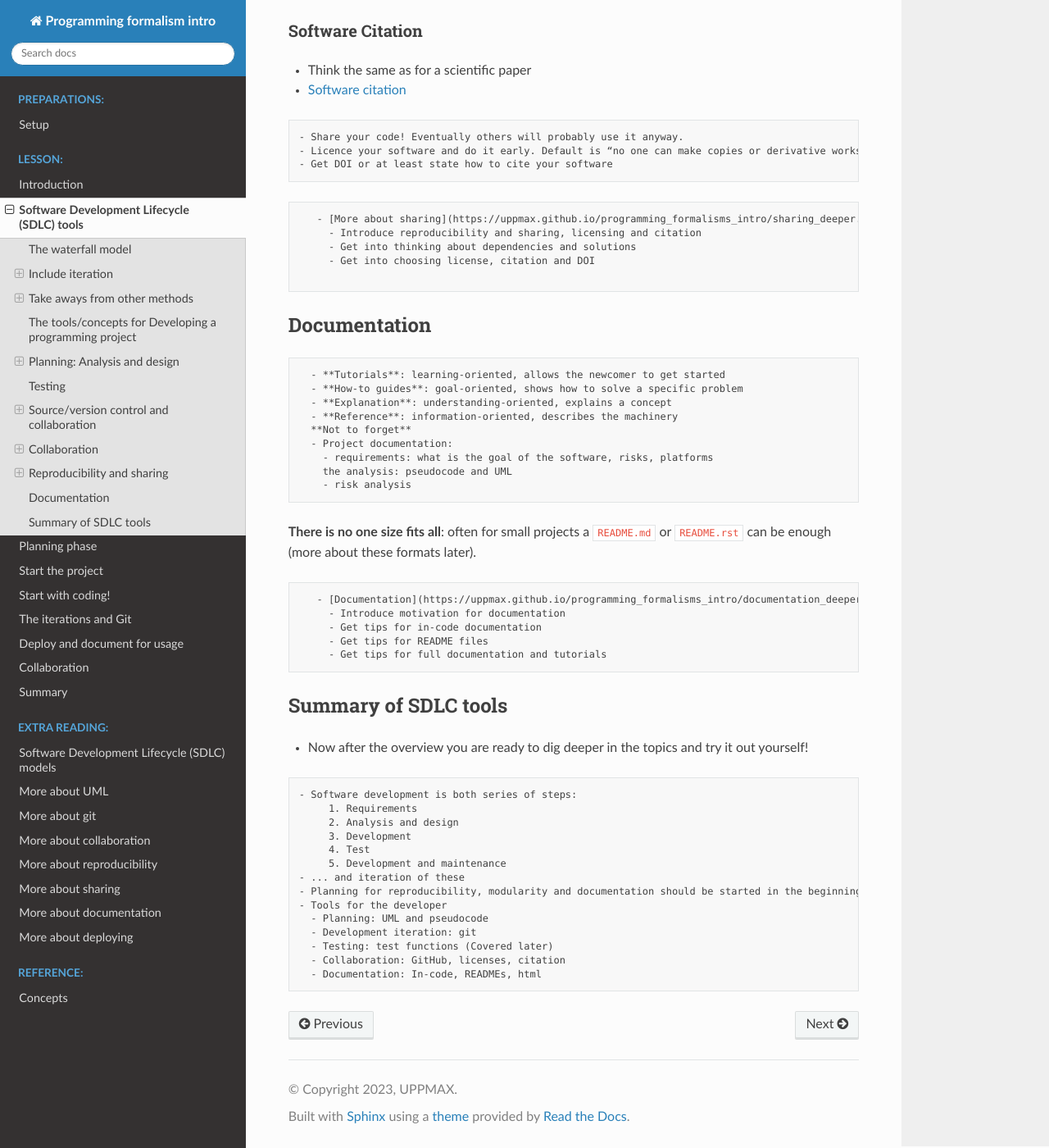
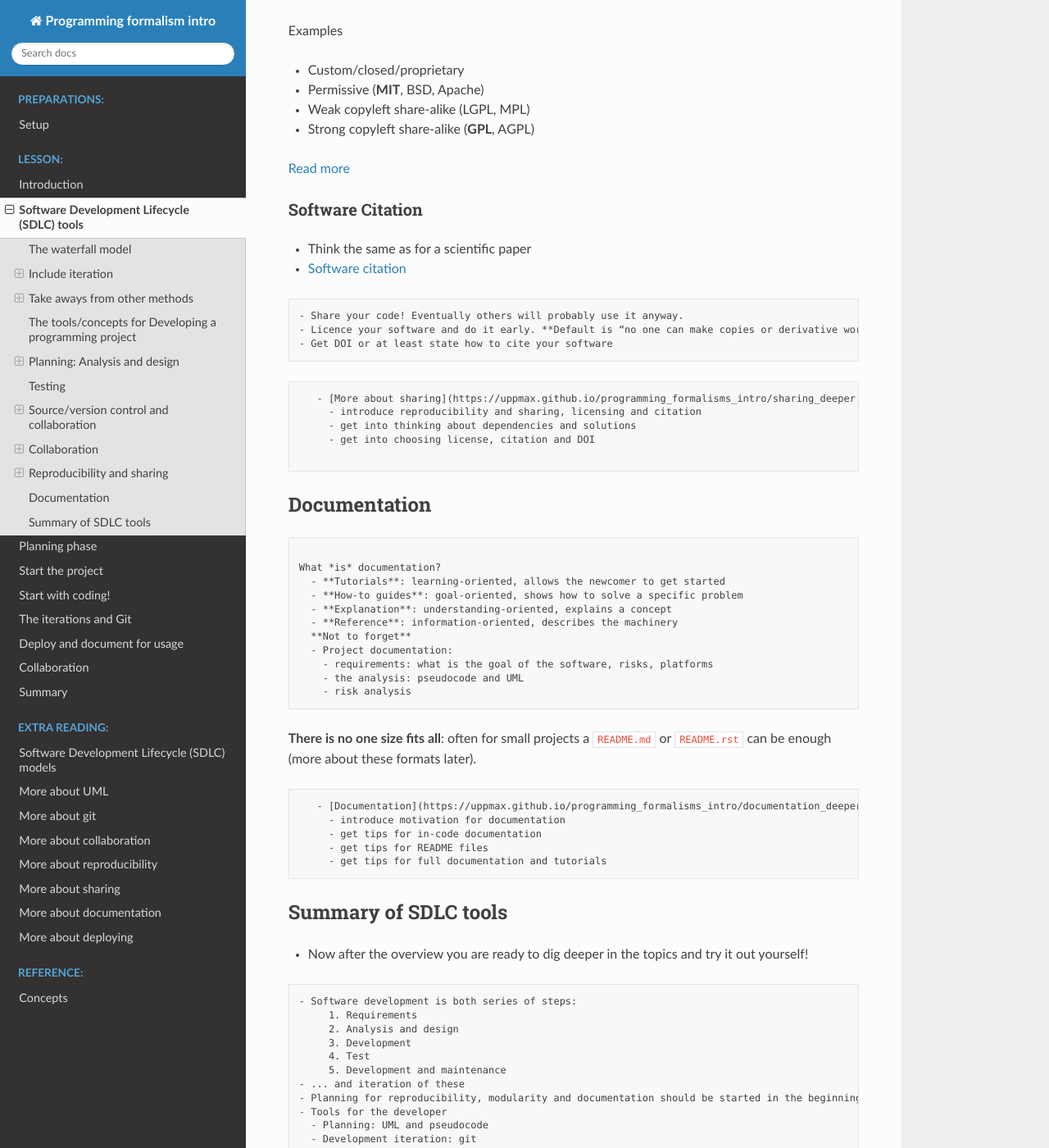
Before and after one commit to UPPMAX/programming_formalisms_intro, a Sphinx documentation site: the page built from doc/sdlc_tools.md, in a window 1280 px wide and 1400 px high, scrolled down 12814 px. Shown: the whole window at 82% size. Built offline with Sphinx 7.4.7 and the Read the Docs theme 2.0.0, drawn with Linux system fonts in a browser that asks for light colours; pages that are not in the unit, such as notebooks, are missing from menus; some of the changed text lies outside the part shown.

Commit message:
sdlc_tools.md sharing docu

````diff
--- a/doc/sdlc_tools.md
+++ b/doc/sdlc_tools.md
@@ -207,10 +207,10 @@ Interaction -> Sequence, Communication, Timing, "Interaction overview"
 }
 ```
 
-```{admonition} We will i nthe course use
+```{admonition} We will in the course use
   - Sequence
   - Activity/algorithm flowchart
-  - class diagrams
+  - Class diagrams
 ```
 
 ##### Sequence
@@ -550,7 +550,7 @@ There are different types of remotes:
 - Some theory will be given in the [Extra material](https://uppmax.github.io/programming_formalisms_intro/reproducible_deeper.html)
 - We will integrate this topic in the hands-on.
 - We will discuss different methods and tools for better reproducibility in research software and data.
-  - virtual environments with ``pip install`` (venv/virtualenv) will be covered in the hands-on.
+  - Virtual environments with ``pip install`` (venv/virtualenv) will be covered in the hands-on.
   - Conda environment is referred to in the extra material.
 - We will demonstrate how version control, workflows, containers, and package managers can be used to record reproducible environments and computational steps.
 
@@ -597,11 +599,18 @@ There are different types of remotes:
 - **Derivative works** usually inherit copyright of the thing derived
 - Time frame: essentially forever (lifetime + X years)
 
-When can you use:
+When can you use?
 - When there is a **license** saying you can
 - Limited other cases (private use, fair use: context dependent)
-- In practice: people do many things, but then can't share their
-  output if license does not allow it or is not clarified
+- In practice: people do many things, but then can't share their output if license does not allow it or is not clarified
+
+Examples
+-  Custom/closed/proprietary
+-  Permissive (**MIT**, BSD, Apache)
+-  Weak copyleft share-alike (LGPL, MPL)
+-  Strong copyleft share-alike (**GPL**, AGPL)
+
+[Read more](https://uppmax.github.io/programming_formalisms_intro/sharing_deeper.html#licensing#)
 
 ### Software Citation
 
@@ -610,20 +619,22 @@ When can you use:
 
 ```{keypoints}
 - Share your code! Eventually others will probably use it anyway.
-- Licence your software and do it early. Default is “no one can make copies or derivative works”.
+- Licence your software and do it early. **Default is “no one can make copies or derivative works”**.
 - Get DOI or at least state how to cite your software
 ```
 
 ```{objectives}
-   - [More about sharing](https://uppmax.github.io/programming_formalisms_intro/sharing_deeper.html) aims to
-     - Introduce reproducibility and sharing, licensing and citation
-     - Get into thinking about dependencies and solutions
-     - Get into choosing license, citation and DOI
+   - [More about sharing](https://uppmax.github.io/programming_formalisms_intro/sharing_deeper.html) aims to:
+     - introduce reproducibility and sharing, licensing and citation
+     - get into thinking about dependencies and solutions
+     - get into choosing license, citation and DOI
 
 ```
 ## Documentation
 
-```{note} Documentation comes in different forms - what *is* documentation?
+```{nadmonition} Documentation comes in different forms
+
+What *is* documentation?
   - **Tutorials**: learning-oriented, allows the newcomer to get started
   - **How-to guides**: goal-oriented, shows how to solve a specific problem
   - **Explanation**: understanding-oriented, explains a concept
@@ -631,7 +642,7 @@ When can you use:
   **Not to forget**
   - Project documentation:
     - requirements: what is the goal of the software, risks, platforms
-    the analysis: pseudocode and UML
+    - the analysis: pseudocode and UML
     - risk analysis
 ```
 
@@ -639,11 +650,11 @@ When can you use:
 `README.rst` can be enough (more about these formats later).
 
 ```{objectives}
-   - [Documentation](https://uppmax.github.io/programming_formalisms_intro/documentation_deeper.html) aims to
-     - Introduce motivation for documentation
-     - Get tips for in-code documentation
-     - Get tips for README files
-     - Get tips for full documentation and tutorials
+   - [Documentation](https://uppmax.github.io/programming_formalisms_intro/documentation_deeper.html) aims to:
+     - introduce motivation for documentation
+     - get tips for in-code documentation
+     - get tips for README files
+     - get tips for full documentation and tutorials
 ```
 
 ## Summary of SDLC tools
````
Also changed, not shown: other parts of doc/sdlc_tools.md (+12 -8 lines).
